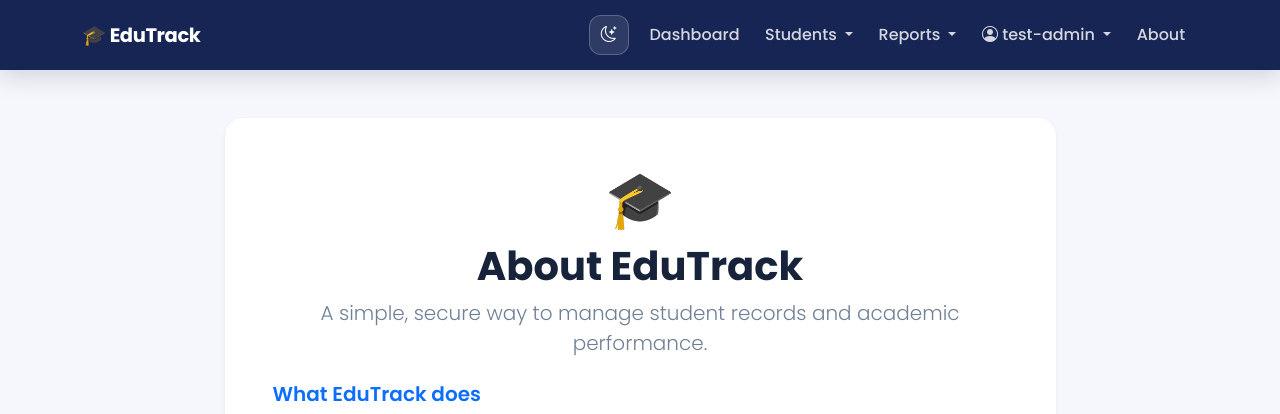
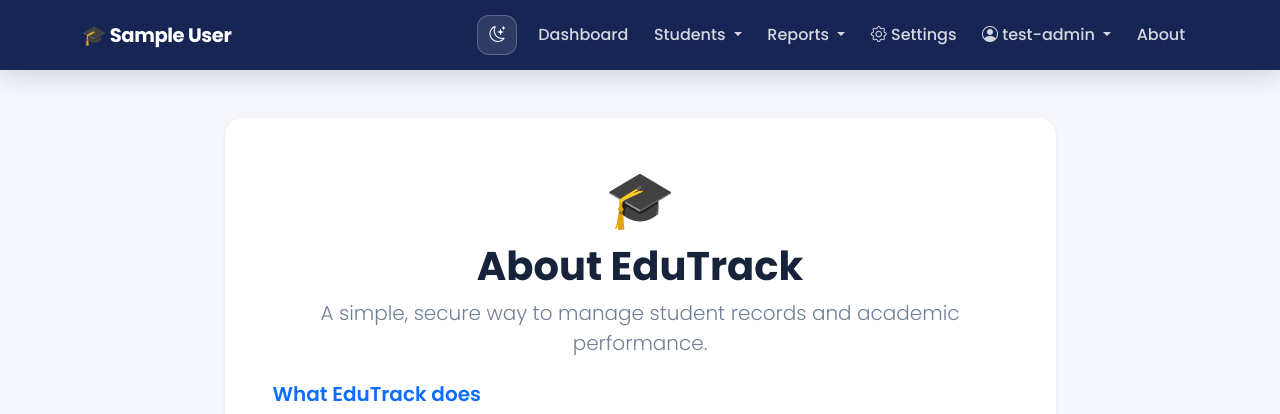
Before and after one commit to alpha00045/EduTrack, a Flask app: page /about in a window 1280 px wide. Shown: the top 414 px of the page. Run offline with Flask 3, Linux system fonts and the light colour scheme; the visitor is signed in with stand-in values (Sample User, id 1); parts of the project's set-up code (start-up, migrations or seed data) failed here and were passed over; some libraries are stand-ins or nearby versions.

Commit message:
Add navigation for import, attendance, settings and backups

```diff
--- a/templates/partials/navbar.html
+++ b/templates/partials/navbar.html
@@ -1,7 +1,7 @@
 <!-- Navbar Starts -->
 <nav class="navbar navbar-expand-lg navbar-dark app-navbar">
     <div class="container">
-        <a class="navbar-brand fw-bold" href="{{ url_for('index') }}">🎓 EduTrack</a>
+        <a class="navbar-brand fw-bold" href="{{ url_for('index') }}">🎓 {{ session.get("school_name", "EduTrack") }}</a>
 
         <button class="navbar-toggler" type="button" data-bs-toggle="collapse"
             data-bs-target="#navbarNav" aria-controls="navbarNav"
@@ -31,6 +31,7 @@
                     <ul class="dropdown-menu" aria-labelledby="studentsDropdown">
                         <li><a class="dropdown-item" href="{{ url_for('view_students') }}">View Students</a></li>
                         <li><a class="dropdown-item" href="{{ url_for('add_student') }}">Add Student</a></li>
+                        <li><a class="dropdown-item" href="{{ url_for('import_students') }}">Bulk Import</a></li>
                     </ul>
                 </li>
 
@@ -41,6 +42,8 @@
                     <ul class="dropdown-menu">
                         <li><a class="dropdown-item" href="{{ url_for('export_csv') }}">Export CSV</a></li>
                         <li><a class="dropdown-item" href="{{ url_for('export_excel') }}">Export Excel</a></li>
+                        <li><a class="dropdown-item" href="{{ url_for('download_backup') }}">Download Backup</a></li>
+                        <li><a class="dropdown-item" href="{{ url_for('restore_backup') }}">Restore Backup</a></li>
                         <li><hr class="dropdown-divider"></li>
                         <li>
                             <a class="dropdown-item" href="{{ url_for('analytics') }}">
@@ -50,6 +53,9 @@
                     </ul>
                 </li>
 
+                <li class="nav-item">
+                    <a class="nav-link" href="{{ url_for('admin_settings') }}"><i class="bi bi-gear"></i> Settings</a>
+                </li>
                 <li class="nav-item dropdown">
                     <a class="nav-link dropdown-toggle" href="#" role="button" data-bs-toggle="dropdown">
                         <i class="bi bi-person-circle"></i> {{ session["admin"] }}
```
